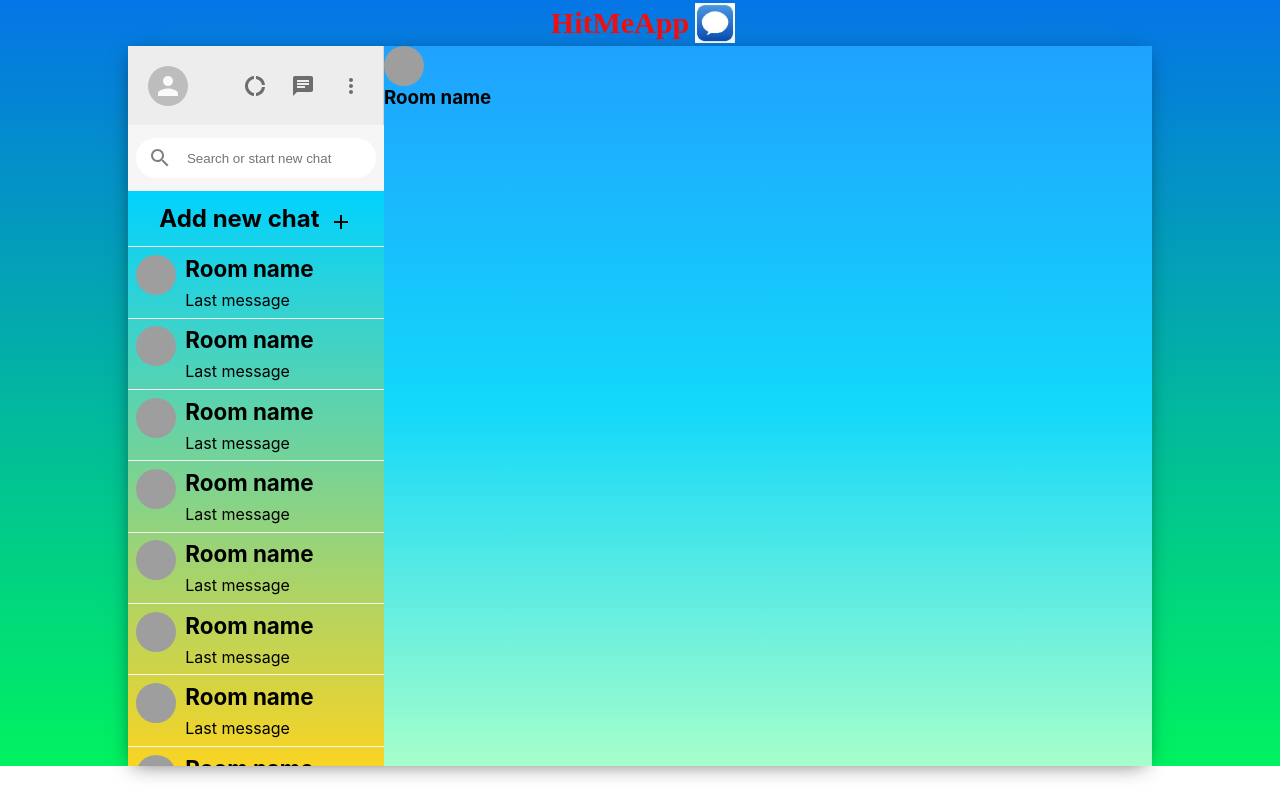
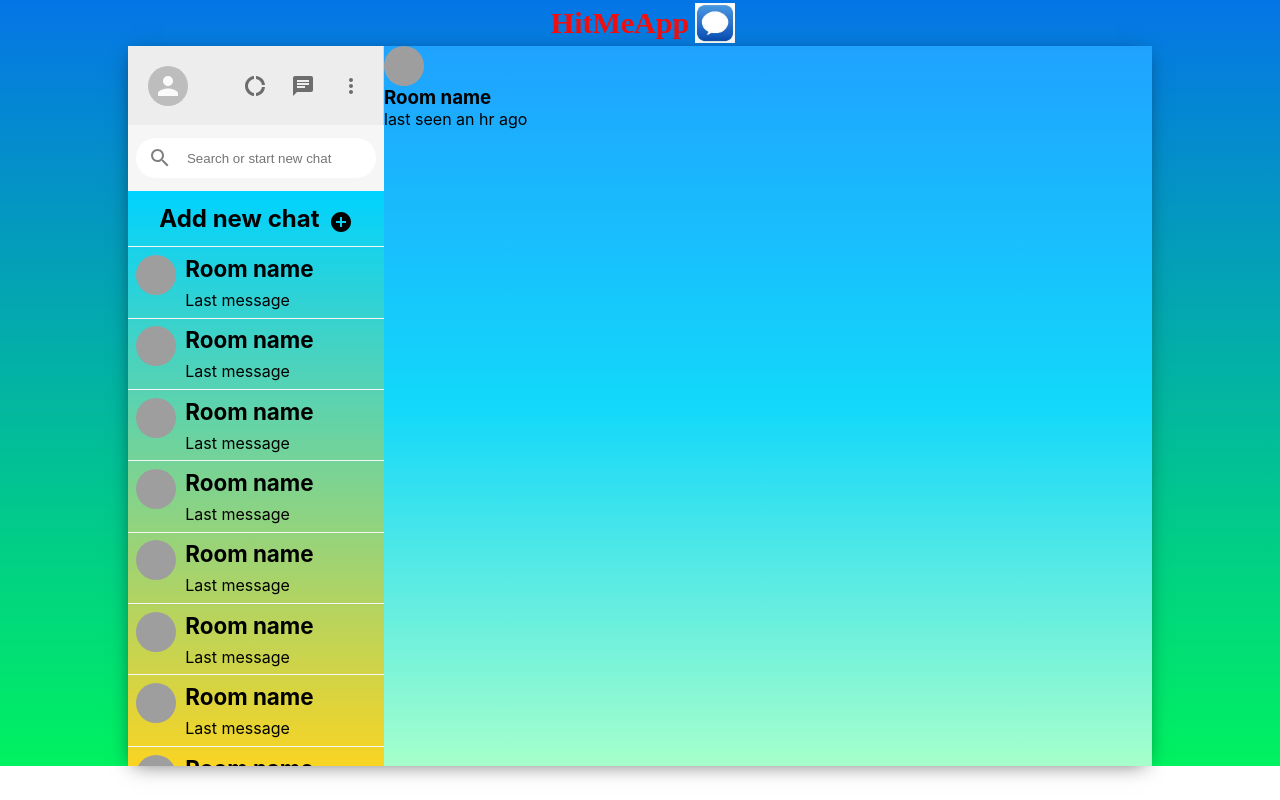
Before and after one commit to DevBees/HitMeApp, a React (Create React App) app: page / in a window 1280 px wide. Built offline with nearby package versions, Linux system fonts and the light colour scheme; grey boxes are pictures that could not be loaded.

Commit message:
Add files via upload

```diff
--- a/src/Chat.js
+++ b/src/Chat.js
@@ -22,6 +22,12 @@ function Chat() {
         <div className="chat__headerInfo">
 
             <h3>Room name</h3>
+            <p>last seen an hr ago</p>
+
+        </div>
+
+        <div className="chat__headerRight">
+
 
         </div>
 
--- a/src/Sidebarchat.js
+++ b/src/Sidebarchat.js
@@ -2,7 +2,7 @@ import React, { useState } from 'react';
 import './Sidebarchat.css';
 import { Avatar } from '@material-ui/core';
 import {useEffect} from 'react';
-import AddIcon from '@material-ui/icons/Add';
+import AddCircleIcon from '@material-ui/icons/AddCircle';
 
 function Sidebarchat({addnewChat}) {
 
@@ -38,7 +38,7 @@ const createChat = () => {
         <div onClick={createChat}
         className="sidebarChat__addChat">
             <h2>Add new chat</h2>
-            <AddIcon className="addchaticon"/>
+            <AddCircleIcon className="addchaticon"/>
 
 
         </div>
```
